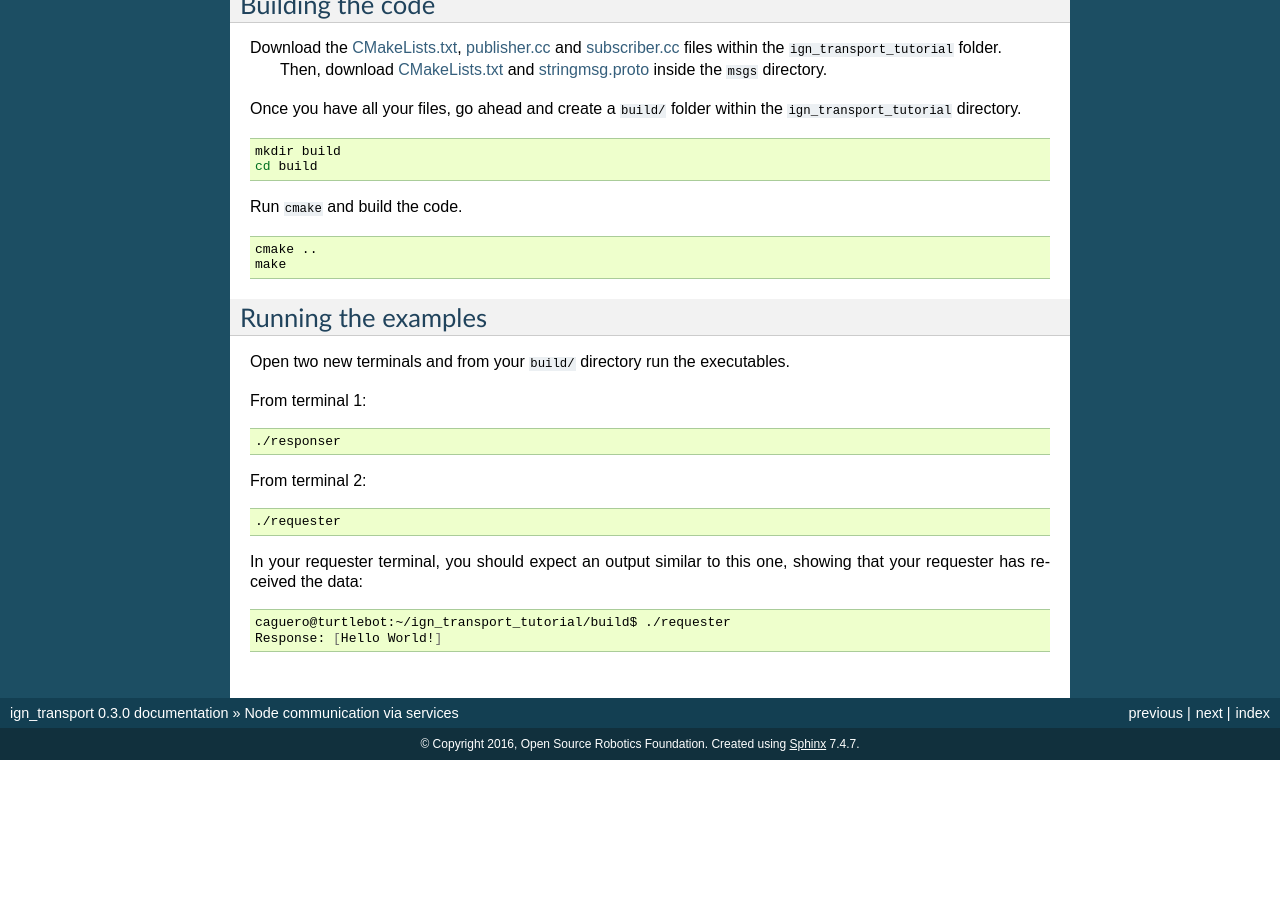
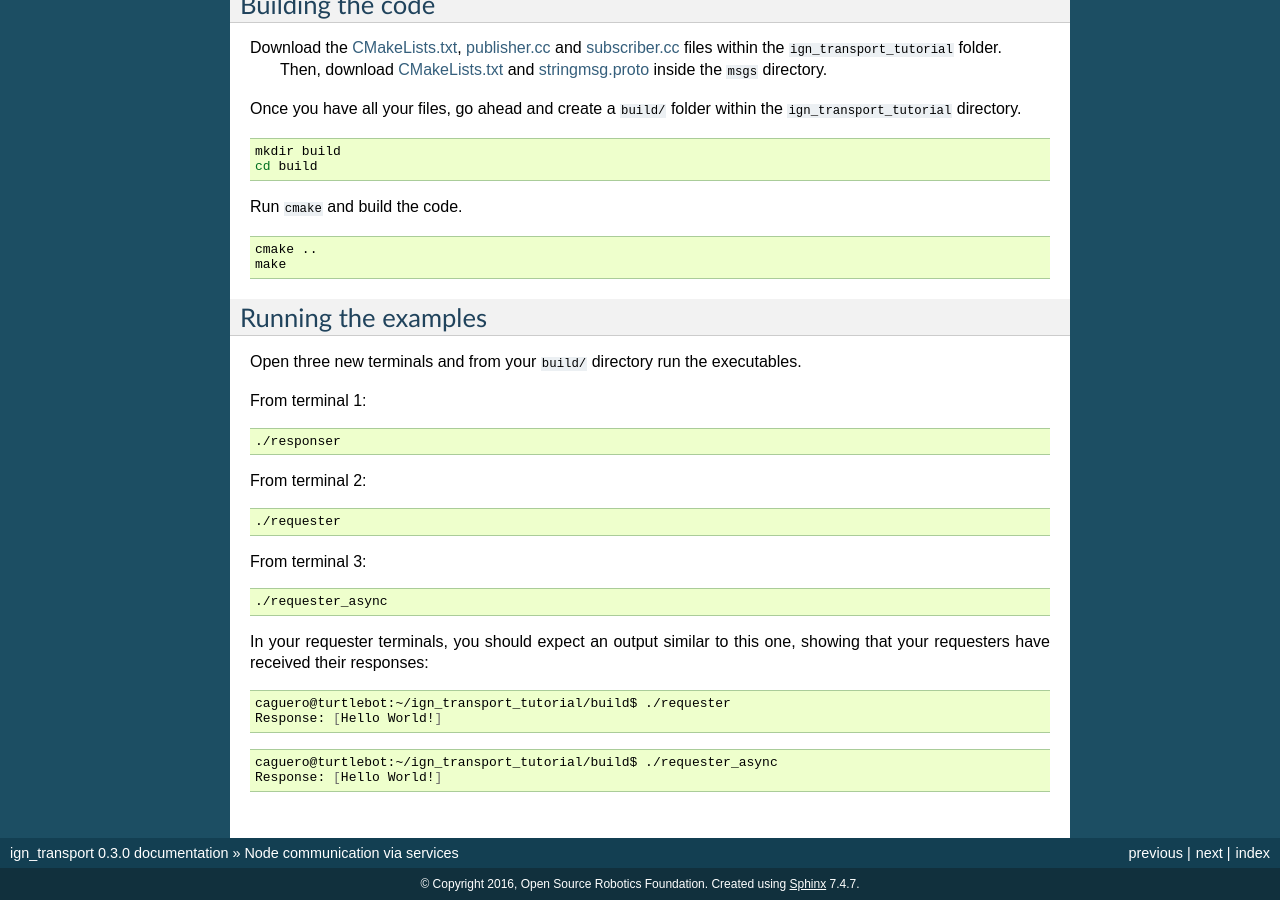
Before and after one commit to gazebosim/gz-transport, a Sphinx documentation site: the page built from docs/services/services.rst, in a window 1280 px wide and 900 px high, scrolled down 4436 px. Built offline with Sphinx 7.4.7, drawn with Linux system fonts in a browser that asks for light colours; before the commit the page ends 5196 px from its top, so only the background shows below that.

Commit message:
Tweak service tutorial.

```diff
--- a/docs/messages/messages.rst
+++ b/docs/messages/messages.rst
@@ -227,7 +227,7 @@ From terminal 2:
 
 
 In your subscriber terminal, you should expect an output similar to this one,
-showing that your subscribing is receiving the topic updates:
+showing that your subscriber is receiving the topic updates:
 
 .. code-block:: bash
 
--- a/docs/services/services.rst
+++ b/docs/services/services.rst
@@ -322,7 +322,7 @@ Run ``cmake`` and build the code.
 Running the examples
 ====================
 
-Open two new terminals and from your ``build/`` directory run the executables.
+Open three new terminals and from your ``build/`` directory run the executables.
 
 From terminal 1:
 
@@ -336,11 +336,22 @@ From terminal 2:
 
     ./requester
 
+From terminal 3:
 
-In your requester terminal, you should expect an output similar to this one,
-showing that your requester has received the data:
+.. code-block:: bash
+
+    ./requester_async
+
+
+In your requester terminals, you should expect an output similar to this one,
+showing that your requesters have received their responses:
 
 .. code-block:: bash
 
     caguero@turtlebot:~/ign_transport_tutorial/build$ ./requester
     Response: [Hello World!]
+
+.. code-block:: bash
+
+    caguero@turtlebot:~/ign_transport_tutorial/build$ ./requester_async
+    Response: [Hello World!]
```
